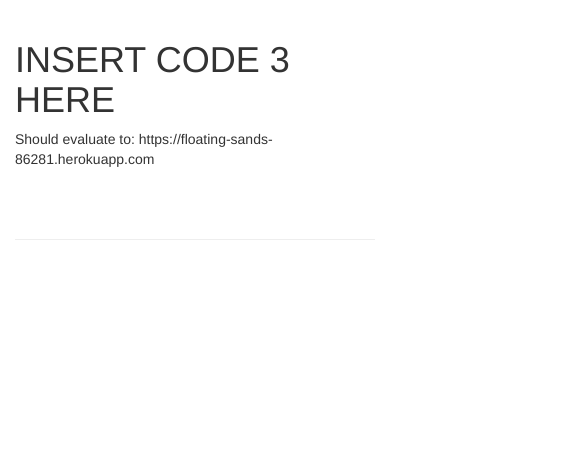
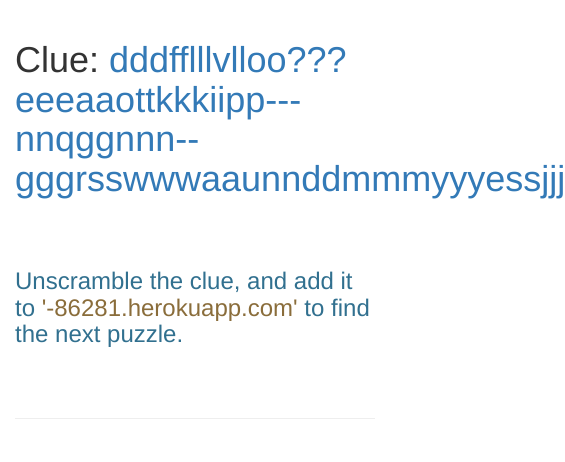
Before and after one commit to danceoval/crypto3, a website: page index.html in a window 390 px wide. Shown: the whole page, 565 px wide, since content can reach past the window. Drawn offline with nearby package versions, Linux system fonts and the light colour scheme.

Commit message:
Update to include CLUE!
Double letters

```diff
--- a/index.html
+++ b/index.html
@@ -9,16 +9,29 @@
 	<body>
 		<div class="container">
 			<section class="row">
-				<figure class="col-md-4">
+				<figure class="col-md-2">
 					&nbsp;
 				</figure>
 
 				<section class="col-md-8">
-					<h1>INSERT CODE 3 HERE</h1>
-					<p> Should evaluate to: https://floating-sands-86281.herokuapp.com</p>
+					<h1>Clue: <span class='text-primary'>dddfflllvlloo???eeeaaottkkkiipp---nnqggnnn--gggrsswwwaaunnddmmmyyyessjjj
+</span></h1>
 				</section>
 
-				<figure class="col-md-4">
+				<figure class="col-md-2">
+					&nbsp;
+				</figure>
+			</section>
+			<section class="row">
+				<figure class="col-md-2">
+					&nbsp;
+				</figure>
+
+				<section class="col-md-8">
+					<h3 class="text-info">Unscramble the clue, and add it to <span class="text-warning">'-86281.herokuapp.com'</span> to find the next puzzle.</h3>
+				</section>
+
+				<figure class="col-md-2">
 					&nbsp;
 				</figure>
 			</section>
```
